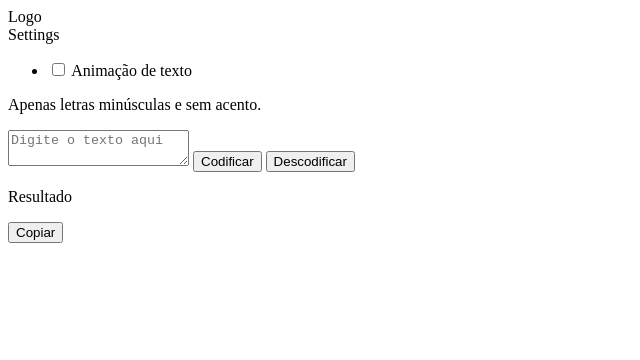
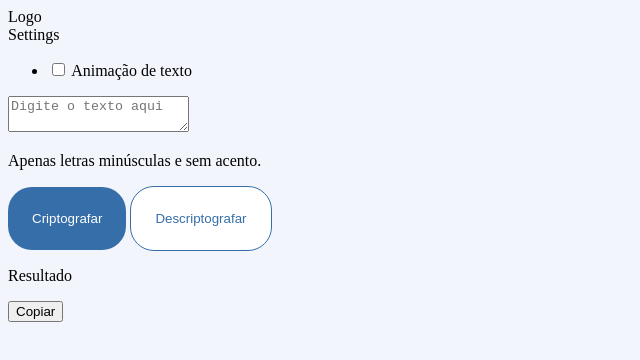
Before and after one commit to dBruno70/challenge-codificador, a plain HTML site: page index.html in a window 1280 px wide. Shown: the whole page, without its empty margins (0-640 px from the left). Drawn offline with Linux system fonts and the light colour scheme.

Commit message:
Adicionado animação de texto e iniciado CSS.

```diff
--- a/index.html
+++ b/index.html
@@ -4,6 +4,7 @@
     <meta charset="UTF-8">
     <meta name="viewport" content="width=device-width, initial-scale=1.0">
     <title>Codificador/Decodificador de Texto</title>
+    <link rel="stylesheet" href="./styles.css">
 </head>
 <body>
     <header>
@@ -19,11 +20,12 @@
         </div>
     </header>
     <main>
+        <textarea placeholder="Digite o texto aqui" id="main-textarea"></textarea>
         <p>Apenas letras minúsculas e sem acento.</p>
-        <textarea placeholder="Digite o texto aqui" id="main-textarea"></textarea>
-        <button id="encrypt-btn">Codificar</button>
-        <button id="decrypt-btn">Descodificar</button>
-        <p id="result">Resultado</p>
+        <button id="encrypt-btn" class="btn btn-dark">Criptografar</button>
+        <button id="decrypt-btn" class="btn btn-light">Descriptografar</button>
+        <p>Resultado</p>
+        <p id="result"></p>
         <button id="copy-btn">Copiar</button>
     </main>
 
--- a/script.js
+++ b/script.js
@@ -6,7 +6,7 @@ function init() {
 
 function getText() {
     const area = document.getElementById('main-textarea');
-    return area.value;
+    return area.value.toLowerCase();
 }
 
 function clearText() {
@@ -48,6 +48,10 @@ function replacer(match) {
 }
 
 function onEncryptClick() {
+    if (shouldAnimate()) {
+        animatedTextQueue(encrypt(getText()));
+        return;
+    }
     setResult(
         encrypt(
             getText()
@@ -56,6 +60,10 @@ function onEncryptClick() {
     clearText();
 }
 function onDecryptClick() {
+    if (shouldAnimate()) {
+        animatedTextQueue(decrypt(getText()));
+        return;
+    }
     setResult(
         decrypt(
             getText()
@@ -78,10 +86,29 @@ function onCopyClick() {
 
 // Extra: Animação de texto
 
+function shouldAnimate() {
+    return !!document.getElementById('text-animation-check').checked;
+}
+
 let interval = null;
 
-function animatedTextQueue(text) {}
-function animatedTextStop() {}
+function animatedTextQueue(text) {
+    const chars = text.split("");
+
+    clearInterval(interval);
+    setResult("");
+    clearText();
+
+    interval = setInterval(function () {
+        if (chars.length < 1) return animatedTextStop();
+        const c = chars.shift()
+        setResult(getResult() + c);
+    }, 50);
+}
+
+function animatedTextStop() {
+    clearInterval(interval);
+}
 
 
 init();
--- /dev/null
+++ b/styles.css
@@ -0,0 +1,49 @@
+:root {
+    --dark-blue-100: #609ed4;
+    --dark-blue-200: #356ea9;
+    --dark-blue-300: #356ea9;
+    --dark-blue-400: #072b61;
+    --dark-blue-500: #052051;
+
+    --gray-100: #ced4da;
+    --gray-200: #adb5bd;
+    --gray-300: #868e96;
+    --gray-400: #495057;
+    --gray-500: #343a40;
+
+    --light-blue-100: #f3f5fc;
+    --light-blue-200: #eff1fa;
+    --light-blue-300: #e9ecf8;
+    --light-blue-400: #aab2d5;
+    --light-blue-500: #757fb2;
+}
+body {
+    background-color: var(--light-blue-100);
+}
+
+.btn {
+    padding: 1.5rem;
+    border-radius: 1.5rem;
+    font-weight: 400;
+    border: none;
+    background-color: #ffffff;
+    transition: .2s;
+}
+
+.btn-light {
+    color: var(--dark-blue-300);
+    border: 1px solid var(--dark-blue-300);
+}
+
+.btn-light:hover {
+    background-color: var(--light-blue-200);
+}
+
+.btn-dark {
+    background-color: var(--dark-blue-300);
+    color: #ffffff;
+}
+
+.btn-dark:hover {
+    background-color: var(--dark-blue-400);
+}
```
